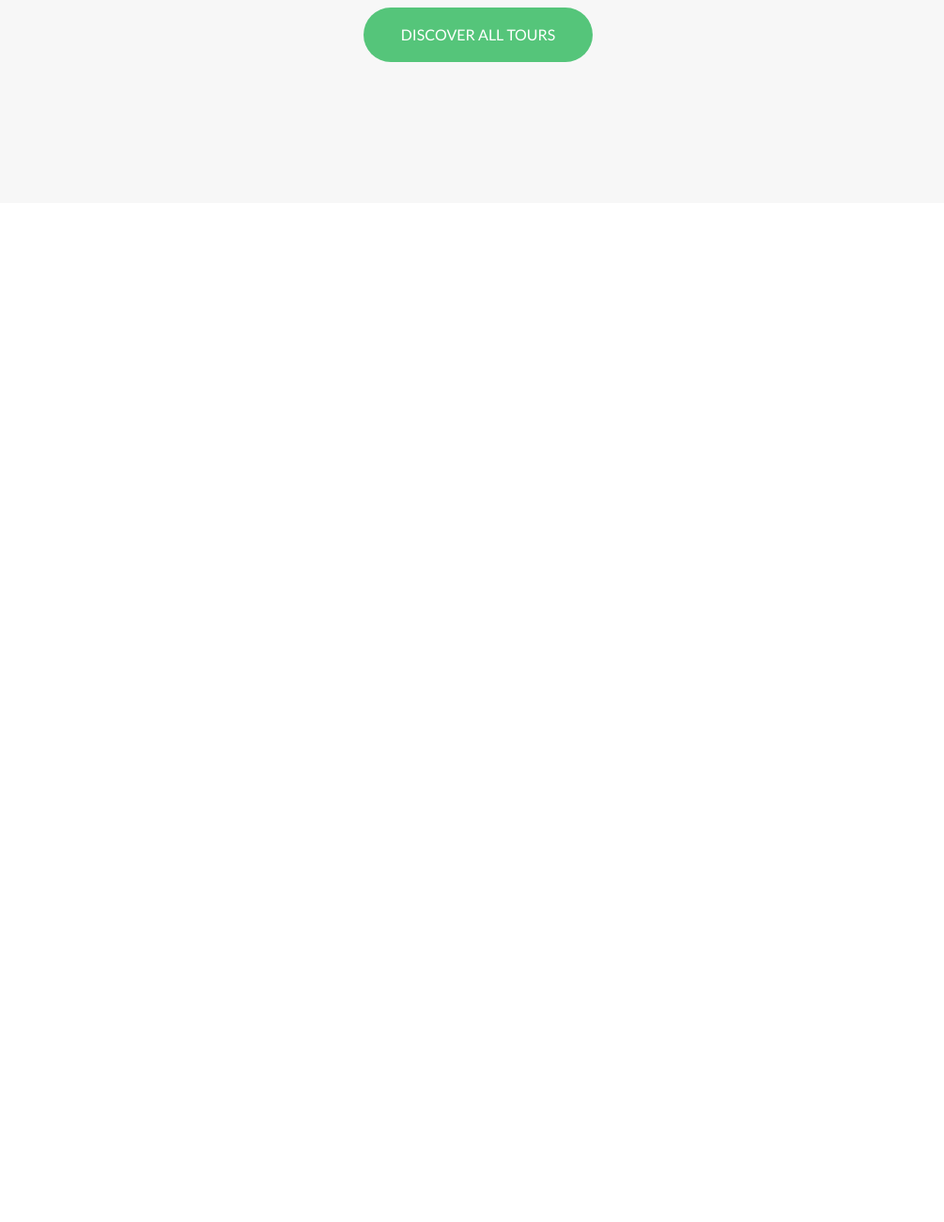
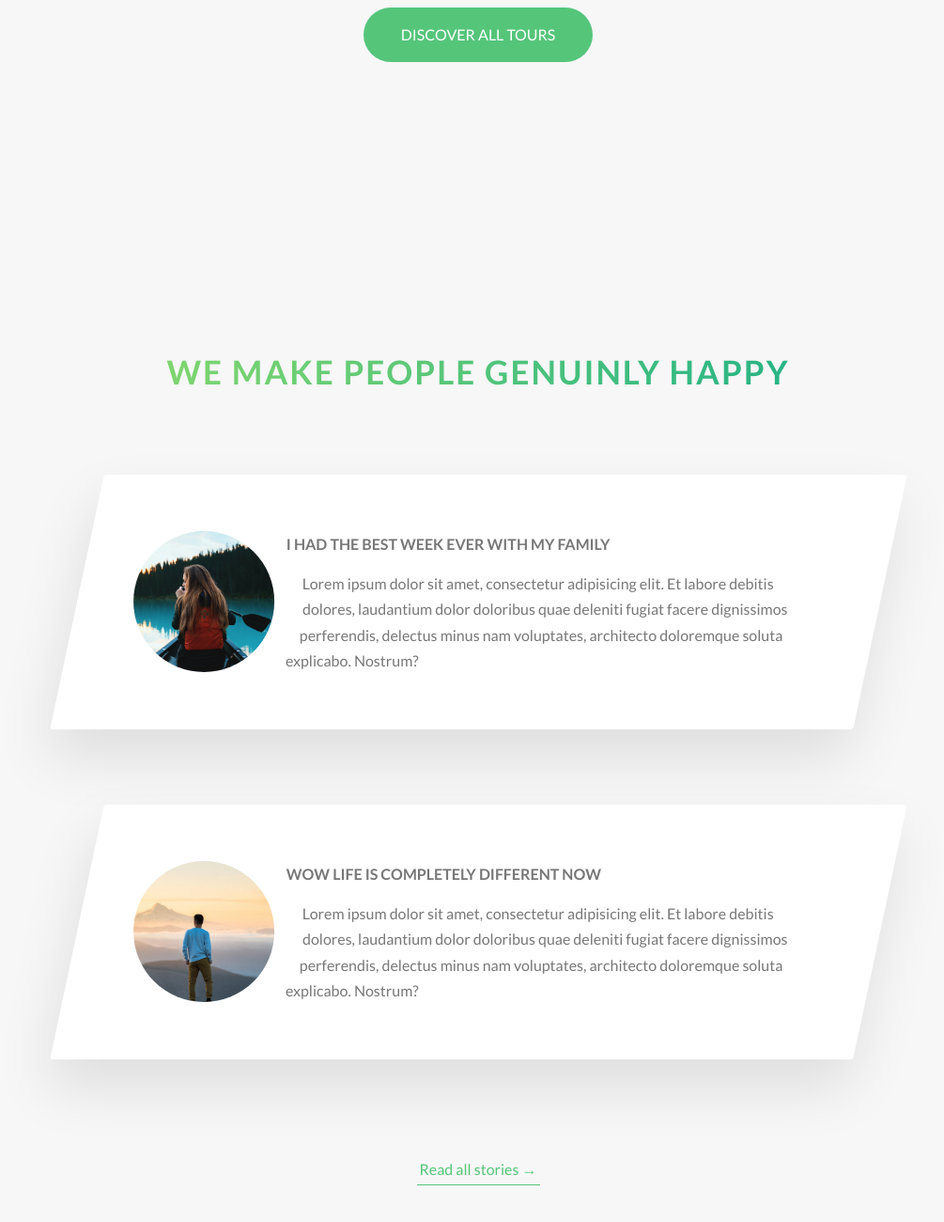
Before and after one commit to palmaone/jonas-advanced-css-course-natours-project, a website: page index.html in a window 1280 px wide. Shown: the part 3139-4439 px from the top of the page at 94% size, without its empty margins (131-1136 px from the left). Before the commit the page ends 3385 px from the top, so only its background shows below. Drawn offline with Linux system fonts and the light colour scheme.

Commit message:
Did up to the second video where we are about to finish the stories section

```diff
--- a/index.html
+++ b/index.html
@@ -213,6 +213,54 @@
                 </div>
 
             </section>
+
+            <section class="section-stories">
+                <div class="u-center-text u-margin-bottom-big">
+                    <h2 class="heading-secondary">
+                        We make people genuinly happy
+                    </h2>
+                </div>
+                <div class="row">
+                    <div class="story">
+                        <figure class="story__shape">
+                            <img src="img/nat-8.jpg" alt="Person o a tour." class="story__img">
+                            <figcaption class="story__caption">
+                                Mary Smith
+                            </figcaption>
+                        </figure>
+                        <div class="story__text">
+                            <h3 class="heading-tertiary u-margin-bottom-small">
+                                I had the best week ever with my family
+                            </h3>
+                            <p>
+                                Lorem ipsum dolor sit amet, consectetur adipisicing elit. Et labore debitis dolores, laudantium dolor doloribus quae deleniti fugiat facere dignissimos perferendis, delectus minus nam voluptates, architecto doloremque soluta explicabo. Nostrum?
+                            </p>
+                        </div>
+                    </div>
+
+                </div>
+                <div class="row">
+                    <div class="story">
+                        <figure class="story__shape">
+                            <img src="img/nat-9.jpg" alt="Person o a tour." class="story__img">
+                            <figcaption class="story__caption">
+                                Jak Wilson
+                            </figcaption>
+                        </figure>
+                        <div class="story__text">
+                            <h3 class="heading-tertiary u-margin-bottom-small">
+                                Wow life is completely different now
+                            </h3>
+                            <p>
+                                Lorem ipsum dolor sit amet, consectetur adipisicing elit. Et labore debitis dolores, laudantium dolor doloribus quae deleniti fugiat facere dignissimos perferendis, delectus minus nam voluptates, architecto doloremque soluta explicabo. Nostrum?
+                            </p>
+                        </div>
+                    </div>
+                </div>
+                <div class="u-center-text u-margin-top-huge">
+                    <a href="#" class="btn-text">Read all stories &rarr;</a>
+                </div>
+            </section>
         </main>
 
         <!-- GRID TEST HTML BLOCK
--- /dev/null
+++ b/sass/components/_story.scss
@@ -0,0 +1,59 @@
+.story{
+    width: 75%;
+    margin: 0 auto;
+    box-shadow: 0 3rem 6rem rgba($color-black,  .1);
+    background-color: $color-white;
+    border-radius: 3px;
+    padding: 6rem;
+    padding-left: 9rem;
+    font-size: $default-font-size;
+    transform: skewX(-12deg);
+
+    &__shape{
+        width: 15rem;
+        height: 15rem;
+        float: left;
+
+        -webkit-shape-outside: circle(50% at 50% 50%);
+        shape-outside: circle(50% at 50% 50%);
+        -webkit-clip-path: circle(50% at 50% 50%);
+        clip-path: circle(50% at 50% 50%);
+        transform: translateX(-3rem) skewX(12deg);
+        position: relative;
+    }
+
+    &__img{
+        height: 100%;
+        transform: translateX(-4rem) scale(1.4);
+        transition: all .5s;
+    }
+
+    &__text{
+        transform: skewX(12deg);
+    }
+
+    &__caption{
+        position: absolute;
+        top: 50%;
+        left: 50%;
+        transform: translate(-50%, 20%);
+        color: $color-white;
+        text-transform: uppercase;
+        font-size: 1.7rem;
+        text-align: center;
+        opacity: 0;
+        transition: all .5s;
+        -moz-backface-visibility: hidden;
+        backface-visibility: hidden;
+    }
+
+    &:hover &__caption{
+        opacity: 1;
+        transform: translate(-50%, -50%);
+    }
+
+    &:hover &__img{
+        transform: translateX(-4rem) scale(1);
+        filter: blur(3px) brightness(80%);
+    }
+}
--- a/sass/main.scss
+++ b/sass/main.scss
@@ -11,6 +11,7 @@
 @import "components/card";
 @import "components/composition";
 @import "components/feature-box";
+@import "components/story";
 
 
 @import "layout/grid";
--- a/sass/pages/_home.scss
+++ b/sass/pages/_home.scss
@@ -35,3 +35,8 @@
     padding: 25rem 0 15rem 0;
     margin-top: -10rem;
 }
+
+.section-stories{
+    padding: 15rem 0;
+    background-color: $color-grey-light-1;
+}
```
Also changed, not shown: css/style.css.
